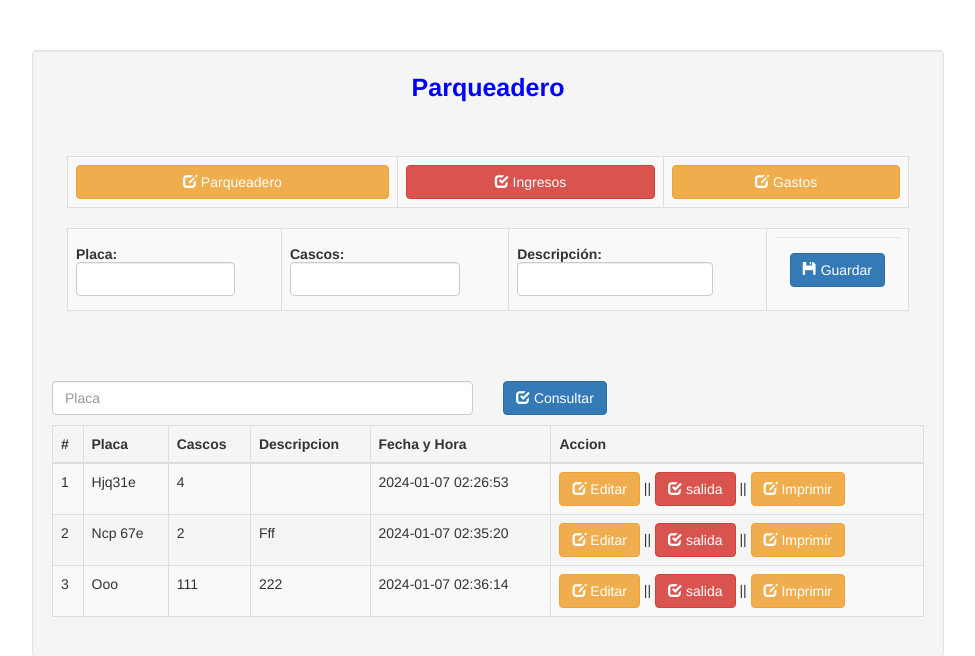
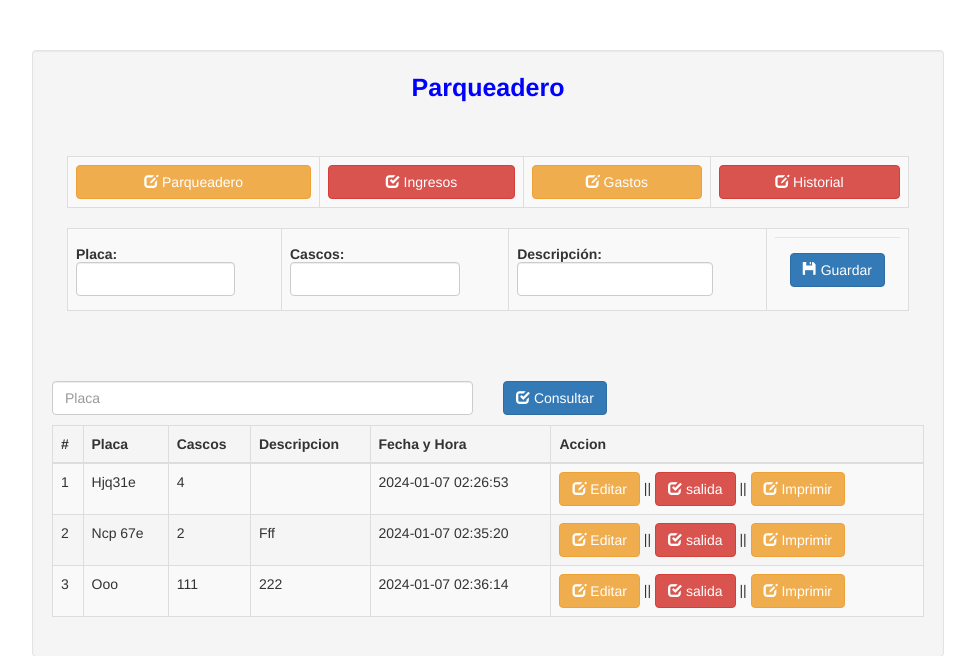
Before and after one commit to tapia2390/JulianTapia, a PHP site: page / in a window 1280 px wide. Shown: the top 656 px of the page, without its empty margins (152-1127 px from the left). Run offline with PHP 8.4, Linux system fonts and the light colour scheme; data comes from the database, SQL or seed files in the repository.

Commit message:
vista historal

```diff
--- a/gastos.php
+++ b/gastos.php
@@ -33,6 +33,11 @@
 						<td>
 							<a href="gastos.php" class="btn btn-warning" style="width: 100%;"><span
 									class="glyphicon glyphicon-edit"></span> Gastos</a>
+
+						</td>
+						<td>
+							<a href="historial.php" class="btn btn-danger" style="width: 100%;"><span
+									class="glyphicon glyphicon-edit"></span> Historial</a>
 
 						</td>
 					</tr>
--- a/historial.php
+++ b/historial.php
@@ -35,6 +35,11 @@
 						<td>
 							<a href="gastos.php" class="btn btn-warning" style="width: 100%;"><span
 									class="glyphicon glyphicon-edit"></span> Gastos</a>
+
+						</td>
+						<td>
+							<a href="historial.php" class="btn btn-danger" style="width: 100%;"><span
+									class="glyphicon glyphicon-edit"></span> Historial</a>
 
 						</td>
 					</tr>
--- a/index.php
+++ b/index.php
@@ -32,6 +32,11 @@
 						<td>
 							<a href="gastos.php"  class="btn btn-warning" style="width: 100%;"><span
 									class="glyphicon glyphicon-edit"></span> Gastos</a>
+
+						</td>
+						<td>
+							<a href="historial.php" class="btn btn-danger" style="width: 100%;"><span
+									class="glyphicon glyphicon-edit"></span> Historial</a>
 
 						</td>
 					</tr>
--- a/ingresos.php
+++ b/ingresos.php
@@ -34,6 +34,11 @@
 						<td>
 							<a href="gastos.php" class="btn btn-warning" style="width: 100%;"><span
 									class="glyphicon glyphicon-edit"></span> Gastos</a>
+
+						</td>
+						<td>
+							<a href="historial.php" class="btn btn-danger" style="width: 100%;"><span
+									class="glyphicon glyphicon-edit"></span> Historial</a>
 
 						</td>
 					</tr>
```
Also changed, not shown: 1 other file.
